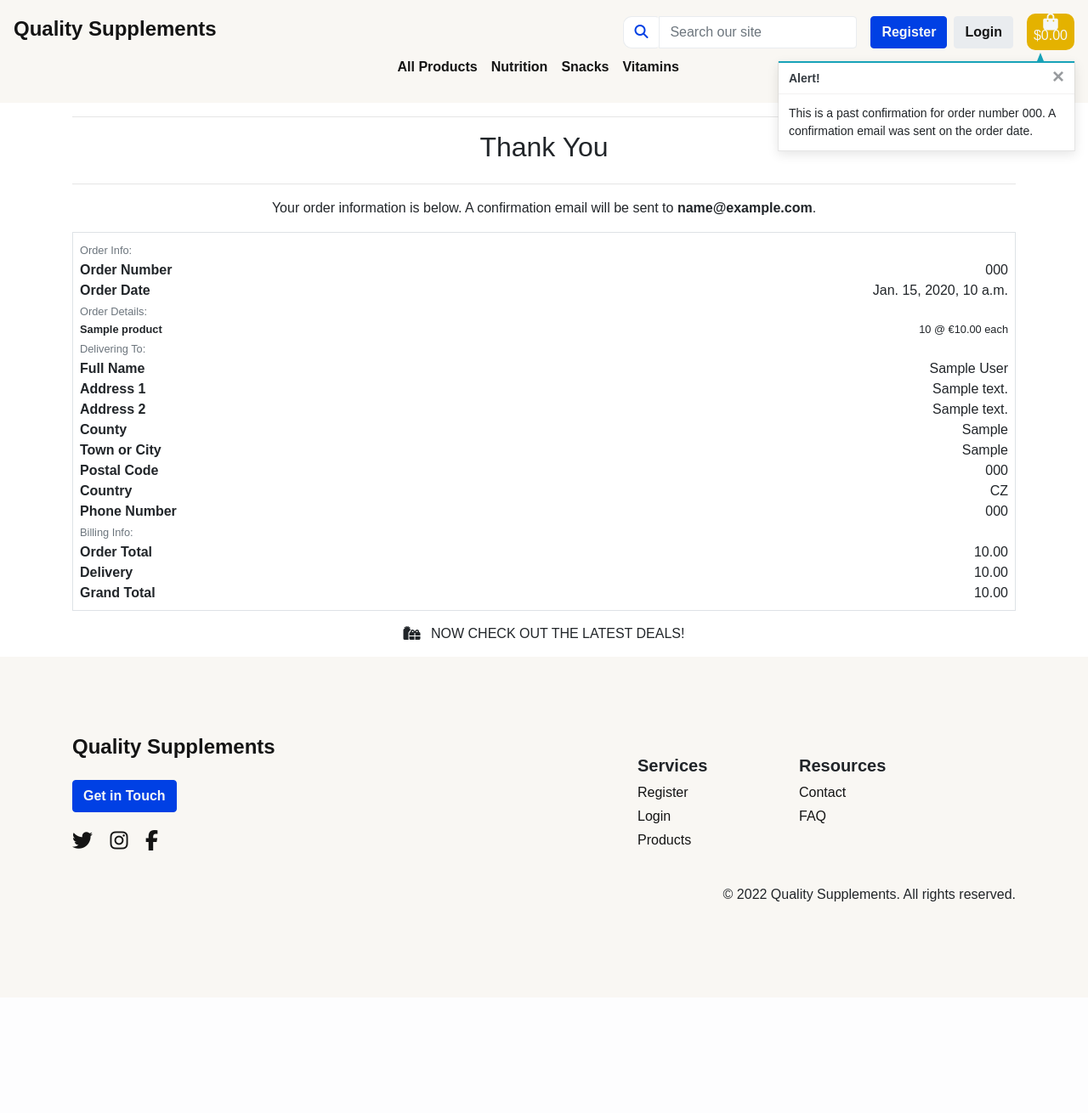
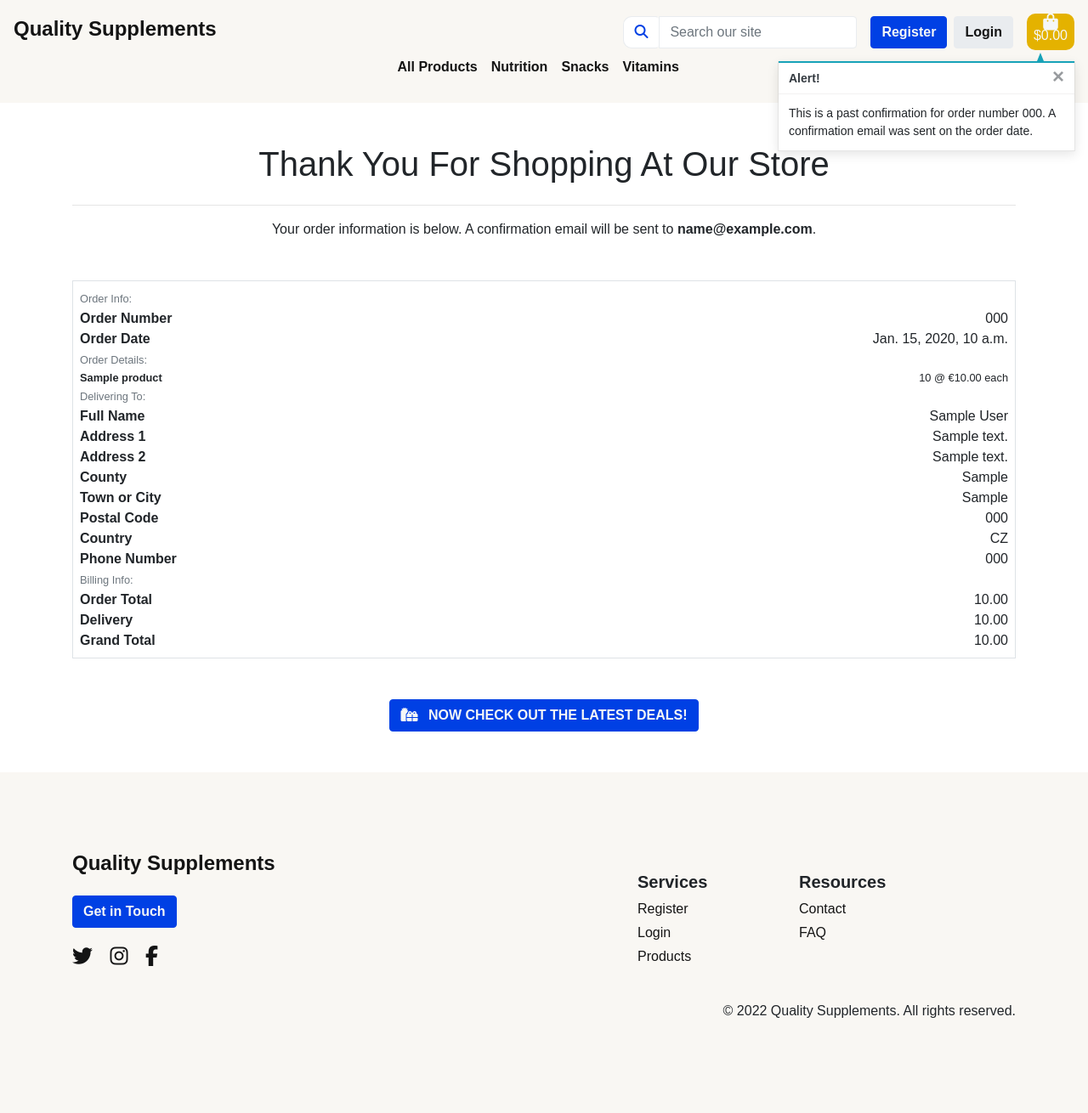
Before and after one commit to Code-Institute-Submissions/maxapn98-quality_supplements_JuneResub, a Django app: page /profile/order_history/000 in a window 1280 px wide. Shown: the whole page at 85% size. Before the commit the page ends 1061 px from the top, so only its background shows below. Run offline with Django 3.2, Linux system fonts and the light colour scheme; tables that the repository leaves empty hold one stand-in row (values such as "Sample post"); some libraries are stand-ins or nearby versions.

Commit message:
Update checkout_success template context layer

```diff
--- a/checkout/templates/checkout/checkout_success.html
+++ b/checkout/templates/checkout/checkout_success.html
@@ -11,14 +11,12 @@
 {% endblock %}
 
 {% block content %}
-    <div class="overlay"></div>
-    <div class="container">
+    <div class="container py-5">
         <div class="row">
             <div class="col text-center">
+                <h1 class="logo-font mb-4">Thank You For Shopping At Our Store</h1>
                 <hr>
-                <h2 class="logo-font mb-4">Thank You</h2>
-                <hr>
-                <p class="text-black">Your order information is below. A confirmation email will be sent to <strong>{{ order.email }}</strong>.</p>
+                <p class="text-black mb-5">Your order information is below. A confirmation email will be sent to <strong>{{ order.email }}</strong>.</p>
             </div>
         </div>
 
@@ -189,7 +187,7 @@
         </div>
         <div class="row">
 			<div class="col text-center">
-				<a href="{% url 'products' %}?category=new_arrivals,deals,clearance" class="btn btn-black rounded-0 my-2">
+				<a href="{% url 'products' %}" class="btn btn-primary mt-5">
 					<span class="icon mr-2">
 						<i class="fas fa-gifts"></i>
 					</span>
```
